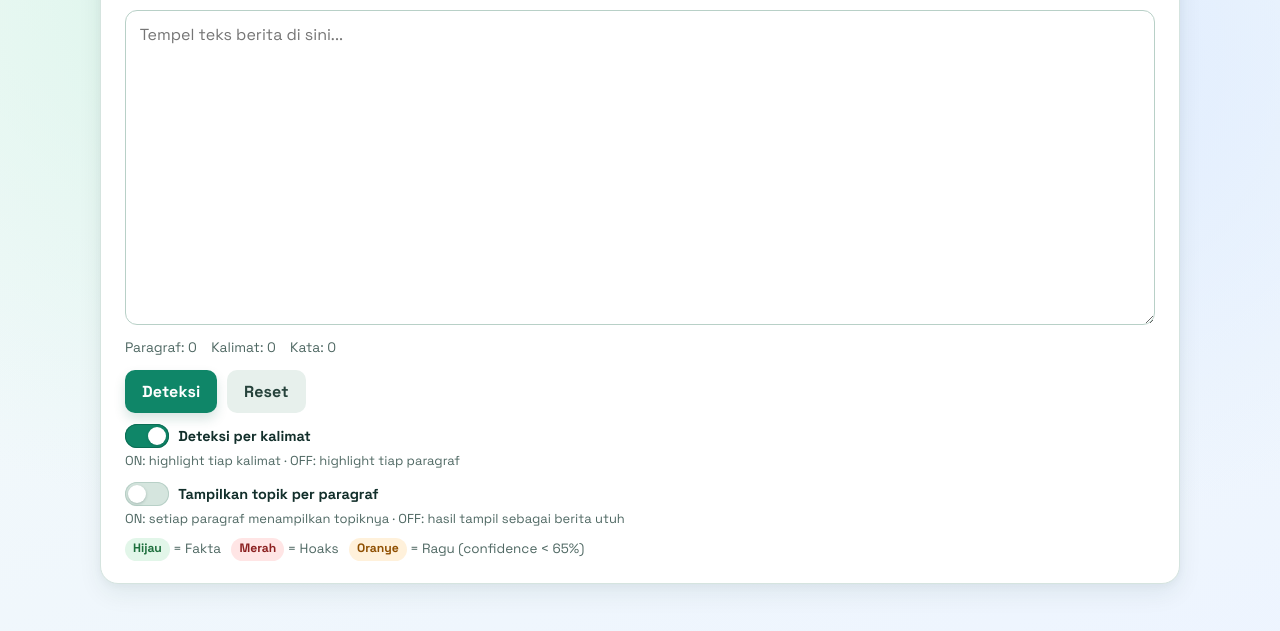
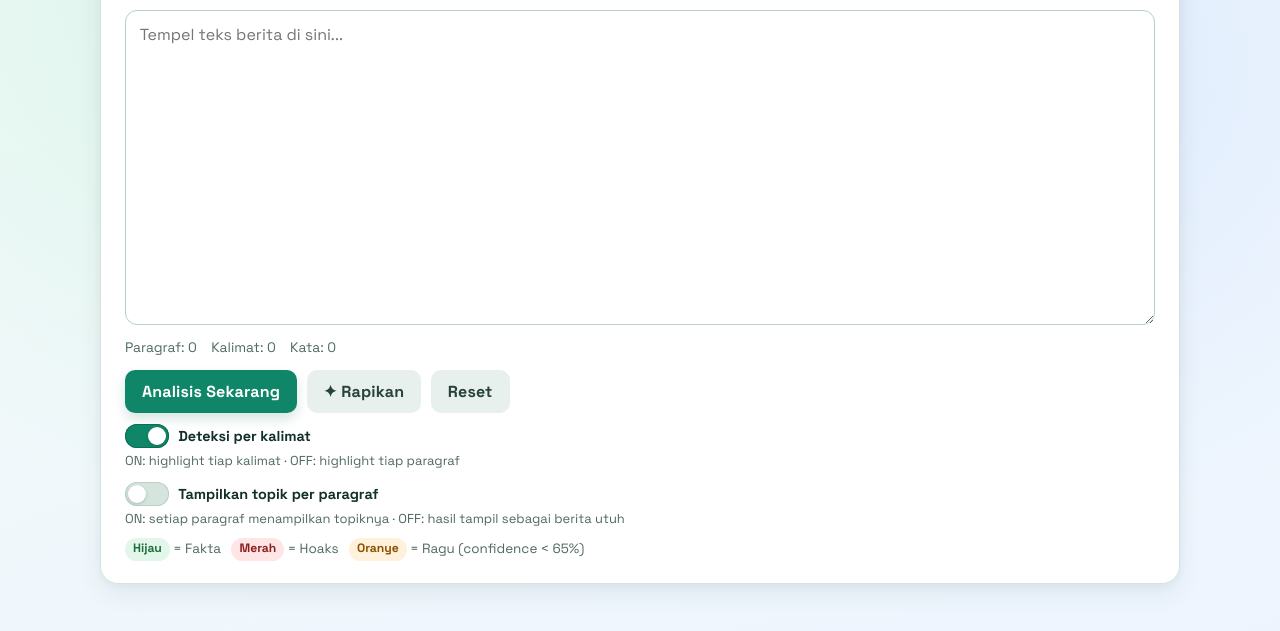
Before and after one commit to fjrmhri/Deteksi_Hoaks_V1, a website: page public/index.html in a window 1280 px wide. Shown: the part 121-752 px from the top of the page. Drawn offline with Linux system fonts and the light colour scheme; no server answers.

Commit message:
Update button labels and remove heading in index.html

```diff
--- a/public/index.html
+++ b/public/index.html
@@ -44,12 +44,20 @@
 
         <div class="action-row">
           <button id="detectBtn" type="button" class="btn btn-primary">
-            <span id="detectLabel">Deteksi</span>
+            <span id="detectLabel">Analisis Sekarang</span>
             <span
               id="detectSpinner"
               class="spinner hidden"
               aria-hidden="true"
             ></span>
+          </button>
+          <button
+            id="rapikanBtn"
+            type="button"
+            class="btn btn-secondary"
+            title="Gabungkan baris terputus akibat copy-paste menjadi paragraf yang mengalir"
+          >
+            ✦ Rapikan
           </button>
           <button id="resetBtn" type="button" class="btn btn-secondary">
             Reset
@@ -122,9 +130,6 @@
              mengembalikan evidence_matches (mis. RAG belum aktif di backend, atau
              tidak ada artikel yang cukup mirip). -->
         <section id="evidenceSection" class="evidence-section hidden">
-          <h3 class="evidence-heading">
-            Artikel Cek Fakta Terkait (Mafindo Antihoax)
-          </h3>
           <!-- Indikator sekunder jumlah artikel referensi RAG tersimpan di backend.
                Diisi & ditampilkan oleh app.js hanya bila RAG aktif & fetch /health berhasil. -->
           <p id="ragArticleCount" class="rag-article-count hidden"></p>
```
